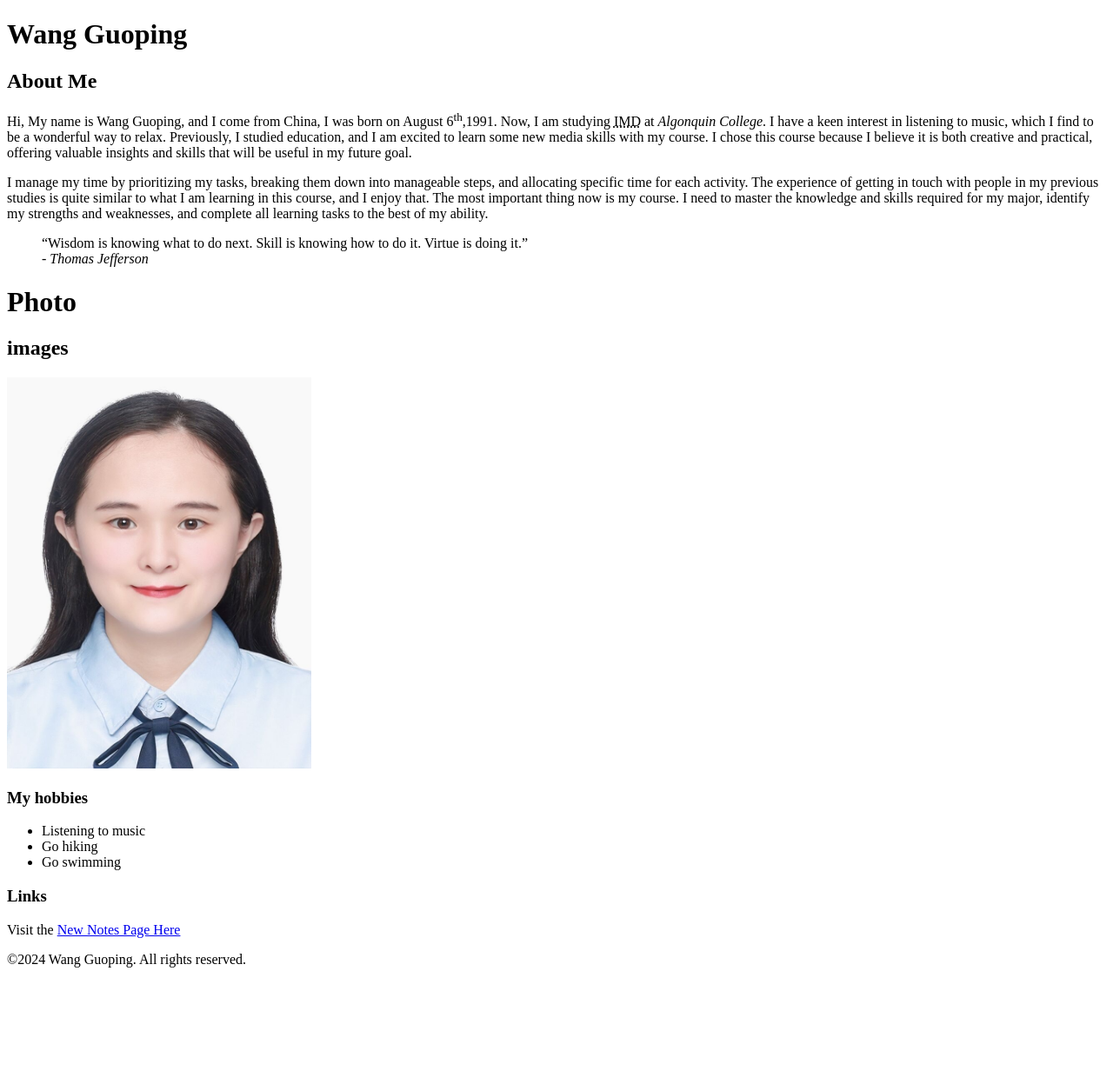
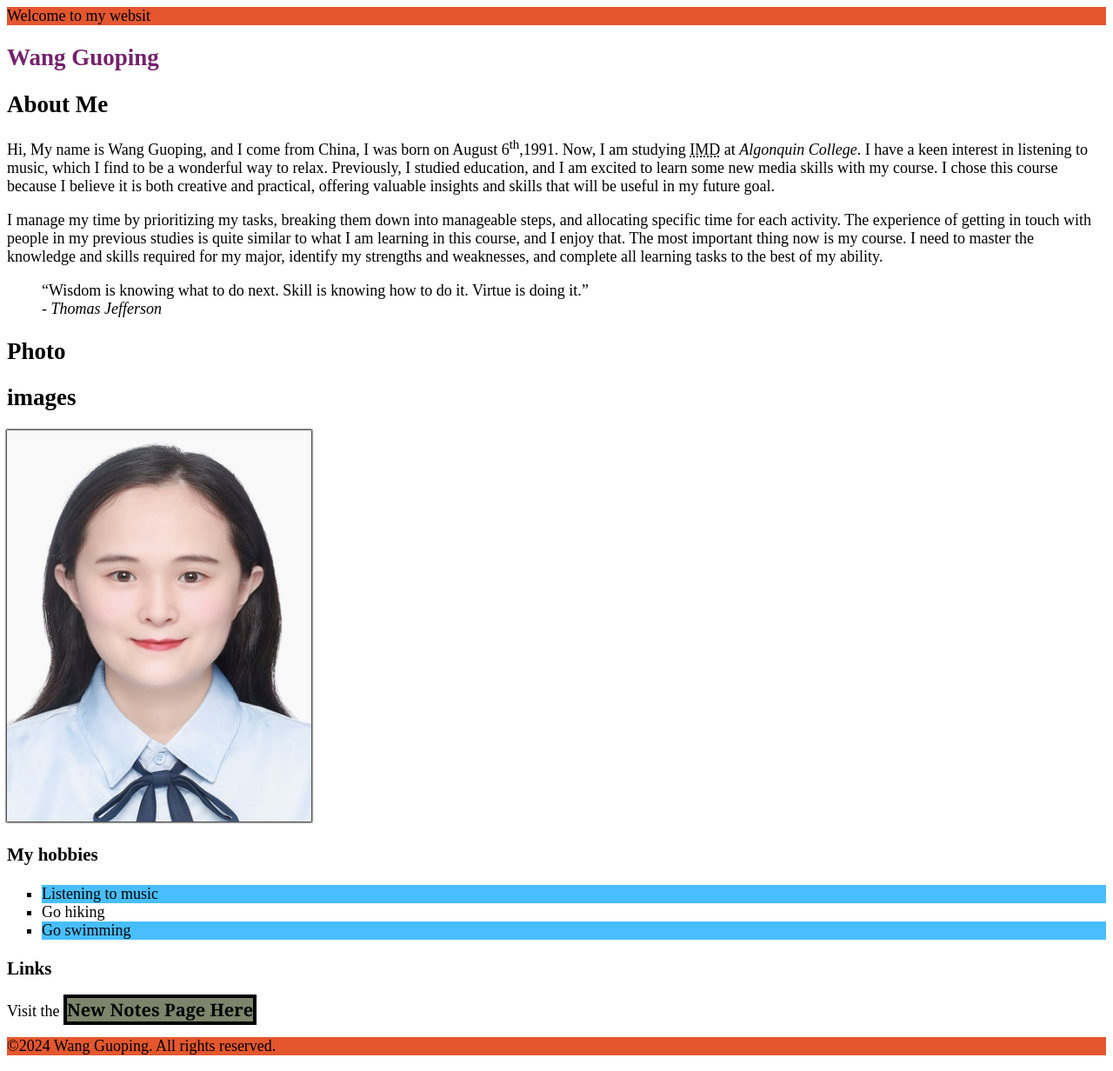
Before and after one commit to wang10181/wang10181.github.io, a plain HTML site: page html-assignment/index.html in a window 1280 px wide. Shown: the whole page at 87% size. Before the commit the page ends 1129 px from the top, so only its background shows below. Drawn offline with Linux system fonts and the light colour scheme.

Commit message:
assignmentweek5

```diff
--- /dev/null
+++ b/html-assignment/css/assignmentmain.css
@@ -0,0 +1,28 @@
+body{
+    font-family: 'Times New Roman', Times,serif;
+    font-size: 18px;
+}
+header,footer{
+    background-color: rgb(228, 87, 46)
+}
+.site-title{
+    color: rgb(116, 34, 108);
+}
+#my-image{
+    box-shadow: 0 0 2px 1px black;
+}
+.hobbies-list{
+    list-style-type: square;
+}
+.hobbies-list li:nth-child(odd){
+    background-color: rgb(72, 190, 255);
+}
+.navigation1{
+text-decoration: none;
+background-color: rgb(126, 132, 107);
+font-family: Georgia, 'Times New Roman', Times, serif;font-size: 20px;font-weight: bolder;color: black;
+border: 4px solid black;
+
+}
+.navigation1:hover {
+    background-color: forestgreen;}
--- a/html-assignment/index.html
+++ b/html-assignment/index.html
@@ -3,11 +3,13 @@
 <head>
     <meta charset="UTF-8">
     <meta name="viewport" content="width=device-width, initial-scale=1.0">
-    <title>Wang Guoping</title>
-</head>
+    <title>Wang guoping</title>
+    <link rel="stylesheet" href="css/assignmentmain.css">
 <body>
-    <h1>Wang Guoping</h1>
     <article>
+        <header> Welcome to my websit </header>
+        <h1 class="site-title">Wang Guoping</h1>
+
         <h2>About Me</h2>
         <p>
             Hi, My name is Wang Guoping, and I come from China, I was born on August 6<sup>th</sup>,1991. Now, I am studying <abbr title="Interactive media design">IMD</abbr> at <em>Algonquin College</em>. I have a keen interest in listening to music, which I find to be a wonderful way to relax. Previously, I studied education, and I am excited to learn some new media skills with my course. I chose this course because I believe it is both creative and practical, offering valuable insights and skills that will be useful in my future goal.
@@ -25,14 +27,14 @@
 
     <!-- HTML Semantics assignment -->
     <div>
-        <header><h1>Photo</h1></header>
+        <h2>Photo</h2>
         <section>
             <h2 id="images">images</h2>
-            <img width="350" height="450" src="images/guoping.jpg" alt="image of Guoping Wang">
+            <img id="my-image" width="350" height="450" src="images/guoping.jpg" alt="image of Guoping Wang">
         </section>
         <section>
             <h3>My hobbies</h3>
-            <ul>
+            <ul class="hobbies-list">
                 <li>Listening to music </li>
                 <li>Go hiking</li>
                 <li>Go swimming</li>
@@ -40,12 +42,9 @@
         </section>
         <section>
             <h3>Links</h3>
-            <p>Visit the <a href="notes.html">New Notes Page Here</a></p>
+            <p>Visit the <a class="navigation1" href="notes.html">New Notes Page Here</a></p>
         </section>
-
-
     </div>
-
 
         <footer>
             <p>&copy;2024 Wang Guoping. All rights reserved.</p>
```
Also changed, not shown: html-assignment/notes.html (+4 -3 lines).
